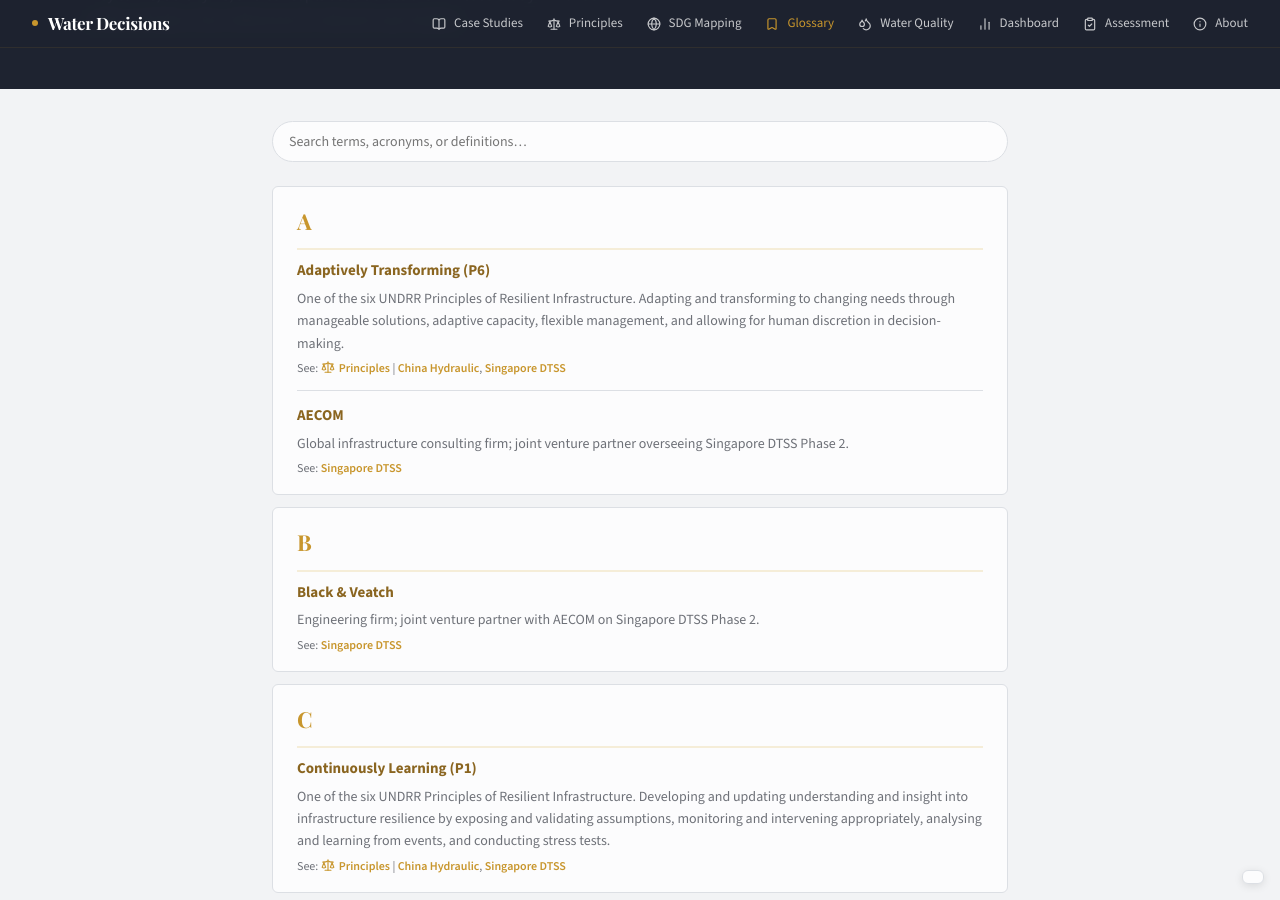
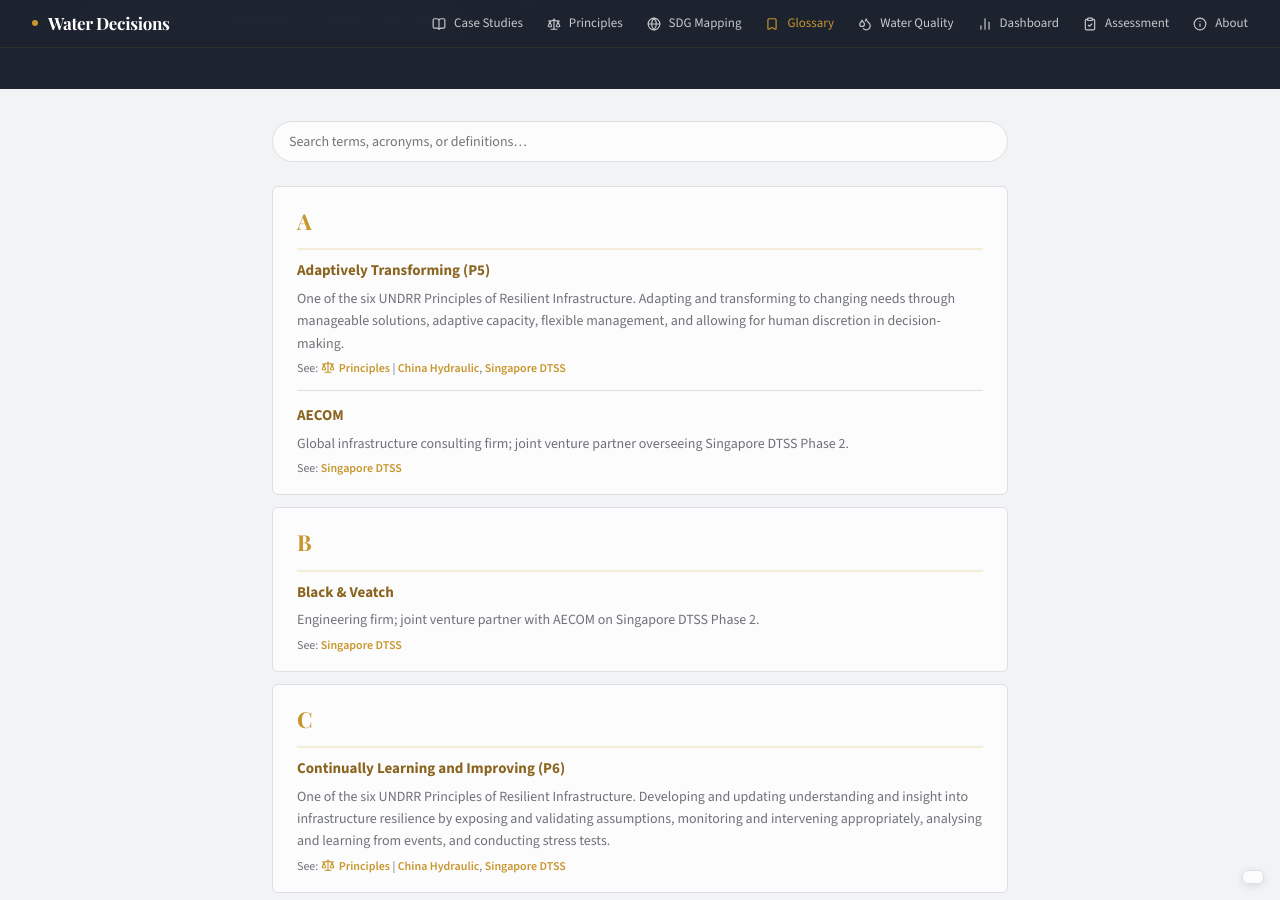
Before and after one commit to visioninglab/waterdecisions, a Jekyll site: the page built from glossary.html, in a window 1280 px wide and 900 px high, scrolled down 196 px. Built offline with Jekyll 4.4.1, drawn with Linux system fonts in a browser that asks for light colours; some of the changed text lies outside the part shown.

Commit message:
Update principles to ISO 22372:2025 numbering

```diff
--- a/glossary.html
+++ b/glossary.html
@@ -18,7 +18,7 @@ footer_text: "DIR Case Study Wiki &bull; Glossary &bull; Last updated February 2
     <div class="glossary-group" data-letter="A">
       <h3 class="glossary-letter">A</h3>
 
-      <dt id="adaptively-transforming">Adaptively Transforming (P6)</dt>
+      <dt id="adaptively-transforming">Adaptively Transforming (P5)</dt>
       <dd>One of the six UNDRR Principles of Resilient Infrastructure. Adapting and transforming to changing needs through manageable solutions, adaptive capacity, flexible management, and allowing for human discretion in decision-making.
         <span class="glossary-ref">See: <a href="principles.html"><i data-lucide="scale" style="width:14px;height:14px;display:inline;vertical-align:-2px;margin-right:4px;"></i>Principles</a> | <a href="china-hydraulic.html">China Hydraulic</a>, <a href="singapore-dtss.html">Singapore DTSS</a></span></dd>
 
@@ -39,7 +39,7 @@ footer_text: "DIR Case Study Wiki &bull; Glossary &bull; Last updated February 2
     <div class="glossary-group" data-letter="C">
       <h3 class="glossary-letter">C</h3>
 
-      <dt id="continuously-learning">Continuously Learning (P1)</dt>
+      <dt id="continually-learning">Continually Learning and Improving (P6)</dt>
       <dd>One of the six UNDRR Principles of Resilient Infrastructure. Developing and updating understanding and insight into infrastructure resilience by exposing and validating assumptions, monitoring and intervening appropriately, analysing and learning from events, and conducting stress tests.
         <span class="glossary-ref">See: <a href="principles.html"><i data-lucide="scale" style="width:14px;height:14px;display:inline;vertical-align:-2px;margin-right:4px;"></i>Principles</a> | <a href="china-hydraulic.html">China Hydraulic</a>, <a href="singapore-dtss.html">Singapore DTSS</a></span></dd>
 
@@ -133,7 +133,7 @@ footer_text: "DIR Case Study Wiki &bull; Glossary &bull; Last updated February 2
       <dd>Industrial control system architecture for monitoring and controlling infrastructure processes such as water treatment, power generation, and transport systems.
         <span class="glossary-ref">See: <a href="singapore-dtss.html">Singapore DTSS</a></span></dd>
 
-      <dt id="shared-responsibility">Shared Responsibility (P5)</dt>
+      <dt id="shared-responsibility">Clearly Defined Accountabilities and Shared Responsibilities (P1)</dt>
       <dd>One of the six UNDRR Principles of Resilient Infrastructure. Sharing information and expertise for coordinated benefits through harmonised open standards, collaborative management, clear accountability, enhanced connectivity for information sharing, data safety, and transparent risk-and-return information.
         <span class="glossary-ref">See: <a href="principles.html"><i data-lucide="scale" style="width:14px;height:14px;display:inline;vertical-align:-2px;margin-right:4px;"></i>Principles</a> | <a href="china-hydraulic.html">China Hydraulic</a>, <a href="singapore-dtss.html">Singapore DTSS</a></span></dd>
 
```
